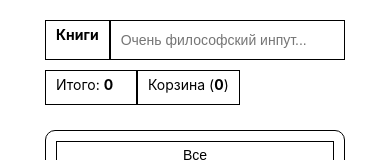
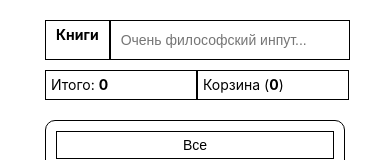
Before and after one commit to DenisVorop/miniBookShop, a React (Create React App) app: page / in a window 390 px wide. Shown: the top 160 px of the page. Built offline with nearby package versions, Linux system fonts and the light colour scheme.

Commit message:
fixed styles

```diff
--- a/src/Components/Filter/Filter.scss
+++ b/src/Components/Filter/Filter.scss
@@ -11,19 +11,19 @@
         justify-content: center;
         width: 100%;
         margin: 0px 0px 20px 0px;
+        @media (max-width: 767.9px) {
+            margin: 0px 0px 10px 0px;
+        }
     }
 
     button:hover {
         background-color: rgb(235, 235, 235);
     }
-
+    @media (max-width: 767.9px) {
+        padding: 10px 10px 0 10px;
+    }
     @media (max-width: 567.9px) {
+        width: 300px;
         margin: 0px 0px 20px 0px;
-        padding: 10px 10px 0 10px;
-        width: 300px;
-
-        button {
-            margin: 0px 0px 10px 0px;
-        }
     }
 }
--- a/src/Components/Menu/Menu.scss
+++ b/src/Components/Menu/Menu.scss
@@ -8,10 +8,6 @@
 
         @media (max-width: 567px) {
             display: block;
-
-            * {
-                margin: 0px 0px 5px 0px;
-            }
         }
     }
 
@@ -22,6 +18,8 @@
     &__flex {
         @media (max-width: 567px) {
             display: flex;
+            margin: 0px 0px 10px 0px;
+            width: 100%;
         }
     }
 
@@ -77,17 +75,17 @@
             border: 1px solid #000000;
             padding: 4px 20px;
             color: #1d1d1d;
-            width: 462.47px;
-            height: 40.19px;
+            width: 390px;
+            height: 40px;
 
             @media (max-width: 767.9px) {
-                width: 262.47px;
+                width: 235px;
             }
 
             @media (max-width: 567px) {
                 padding: 4px 10px;
                 margin: 0;
-                width: 235px;
+                width: 240px;
             }
         }
 
@@ -100,10 +98,14 @@
 .price {
     &__cart {
         padding: 10px 14px;
-        width: 90px;
-
+        width: 130px;
+        @media (max-width: 767px) {
+            width: 110px;
+            padding: 10px 5px;
+        }
         @media (max-width: 567px) {
-            padding: 5px 10px;
+            width: 150px;
+            padding: 5px 5px;
         }
     }
 }
@@ -111,10 +113,14 @@
 .elements {
     &__cart {
         padding: 10px 10px;
-        width: 101px;
-
+        width: 130px;
+        @media (max-width: 767px) {
+            width: 110px;
+            padding: 10px 5px;
+        }
         @media (max-width: 567px) {
-            padding: 5px 10px;
+            width: 150px;
+            padding: 5px 5px;
         }
     }
 }
@@ -155,9 +161,13 @@
         border-radius: 10px;
         padding: 10px;
         display: flex;
-        margin: 50px 0px 0px 0px;
+        margin: 41px 0px 0px 0px;
         min-height: 200px;
         width: 420px;
+        @media (max-width: 567px) {
+            width: 300px;
+            margin: 95px 0px 0px 0px;
+        }
 
         img {
             width: 50px;
```
